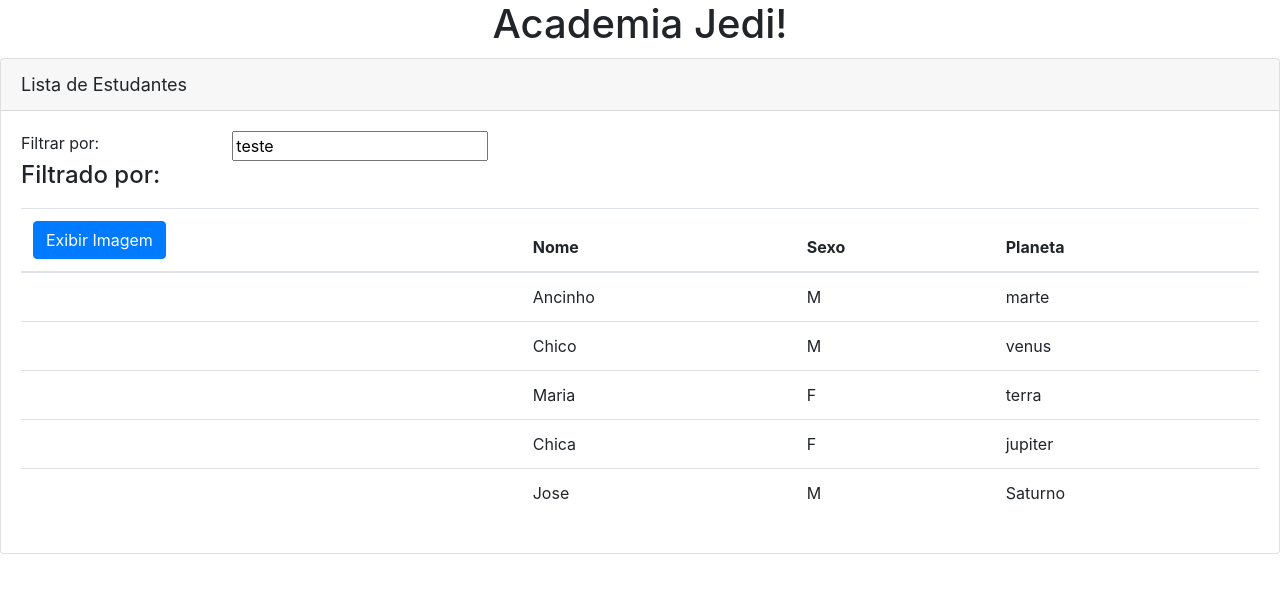
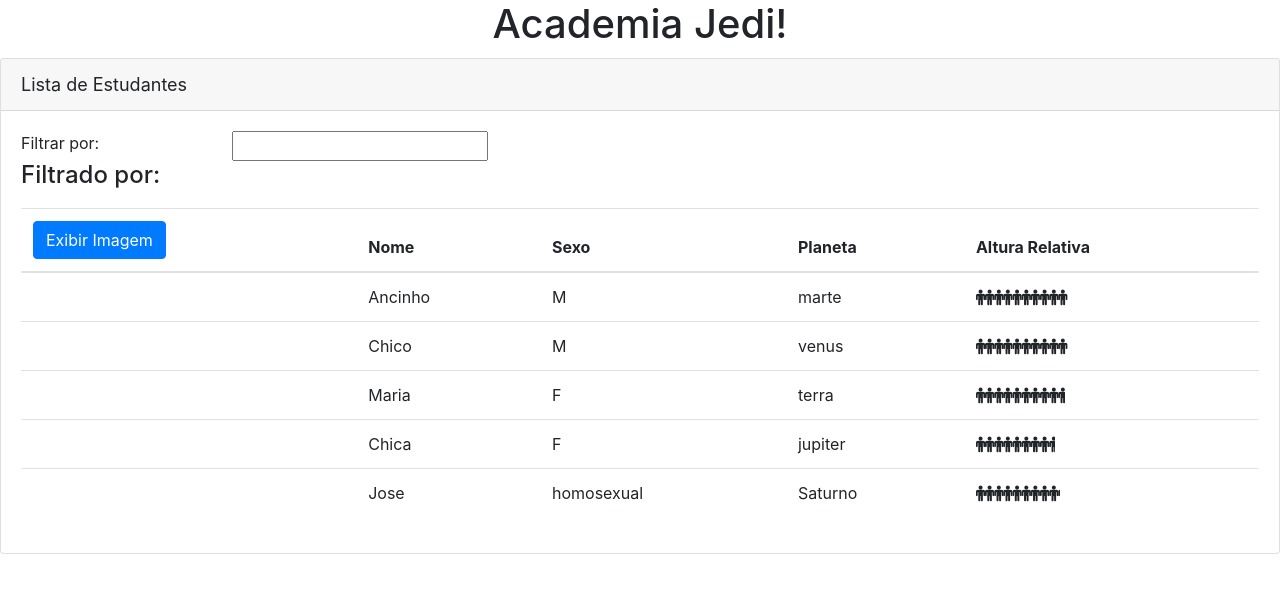
Before and after one commit to igorcpordeus/topicosWeb, an Angular app: page / in a window 1280 px wide. Shown: the top 592 px of the page. Built offline with nearby package versions, Linux system fonts and the light colour scheme.

Commit message:
tarefa 6

```diff
--- a/src/app/app.module.ts
+++ b/src/app/app.module.ts
@@ -5,10 +5,15 @@ import { FormsModule }   from '@angular/forms';
 import { AppRoutingModule } from './app-routing.module';
 import { AppComponent } from './app.component';
 import { ListaEstudantesComponent } from './estudantes/lista-estudantes.component';
+import { SexoPipe } from './compartilhado/sexo.pipe';
+import { AlturaComponent } from './compartilhado/altura.component';
 
 @NgModule({
   declarations: [
-    AppComponent, ListaEstudantesComponent,
+    AppComponent,
+    ListaEstudantesComponent,
+    SexoPipe,
+    AlturaComponent,
   ],
   imports: [
     BrowserModule,
--- /dev/null
+++ b/src/app/compartilhado/altura.component.ts
@@ -0,0 +1,20 @@
+import { Component, OnChanges, Input } from "@angular/core";
+
+@Component({
+    selector: "jedi-altura",
+    templateUrl: './rating.component.html',
+    styleUrls: ['./rating.component.css']
+})
+
+export class AlturaComponent implements OnChanges{
+
+   @Input() altura: number;
+   @Input() alturaMaxima: number;
+   larguraIcone: number;
+
+    ngOnChanges(): void {
+        this.larguraIcone = this.altura * 100 / this.alturaMaxima;
+        console.log(this.larguraIcone);
+    }
+
+}
--- a/src/app/compartilhado/rating.component.html
+++ b/src/app/compartilhado/rating.component.html
@@ -1,11 +1,16 @@
 <div class="crop"
-     [style.width.px]="starWidth"
-     [title]="rating">
-  <div style="width: 75px">
-    <span class="fa fa-star"></span>
-    <span class="fa fa-star"></span>
-    <span class="fa fa-star"></span>
-    <span class="fa fa-star"></span>
-    <span class="fa fa-star"></span>
+     [style.width.px]="larguraIcone"
+     [title]="altura">
+  <div style="width: 100px">
+    <span class="fa fa-male"></span>
+    <span class="fa fa-male"></span>
+    <span class="fa fa-male"></span>
+    <span class="fa fa-male"></span>
+    <span class="fa fa-male"></span>
+    <span class="fa fa-male"></span>
+    <span class="fa fa-male"></span>
+    <span class="fa fa-male"></span>
+    <span class="fa fa-male"></span>
+    <span class="fa fa-male"></span>
   </div>
 </div>
--- /dev/null
+++ b/src/app/compartilhado/sexo.pipe.ts
@@ -0,0 +1,16 @@
+import { Pipe, PipeTransform } from '@angular/core';
+
+@Pipe({
+    name: 'SexoPipe'
+})
+export class SexoPipe implements PipeTransform {
+    transform(valor: string, caractere: string): string {
+        if(caractere === "masculino"){
+            return valor.replace(caractere, 'M');
+        }
+        else if(caractere === "feminino"){
+            return valor.replace(caractere, 'F');
+        }
+        return caractere;
+    }
+}
--- /dev/null
+++ b/src/app/estudantes/estudantes.ts
@@ -0,0 +1,10 @@
+
+export interface IEstudantes{
+
+    estudanteId: number;
+    nomeEstudante: string;
+    sexoEstudante: string;
+    planeta: string;
+    altura: number;
+    urlImagem: string;
+}
--- a/src/app/estudantes/lista-estudantes.component.html
+++ b/src/app/estudantes/lista-estudantes.component.html
@@ -26,10 +26,11 @@
                         <th>Nome</th>
                         <th>Sexo</th>
                         <th>Planeta</th>
+                        <th>Altura Relativa</th>
                     </tr>
                 </thead>
                 <tbody>
-                        <tr *ngFor='let estudante of estudantes'>
+                        <tr *ngFor='let estudante of estudanteFiltrado'>
                                 <td>
                                     <img *ngIf='exibirImagem' [src] = 'estudante.urlImagem'
                                     [style.width.px] = 'larguraImagem'
@@ -37,8 +38,11 @@
                                     >
                                 </td>
                                 <td>{{estudante.nomeEstudante}}</td>
-                                <td>{{estudante.sexoEstudante}}</td>
+                                <td>{{estudante.sexoEstudante | SexoPipe: estudante.sexoEstudante}}</td>
                                 <td>{{estudante.planeta}}</td>
+                                <td> <jedi-altura [altura] = 'estudante.altura'
+                                    [alturaMaxima] = 'alturaMaxima' >
+                                    </jedi-altura> </td>
                         </tr>
                 </tbody>
             </table>
--- a/src/app/estudantes/lista-estudantes.component.ts
+++ b/src/app/estudantes/lista-estudantes.component.ts
@@ -1,54 +1,89 @@
-import { Component } from '@angular/core';
+import { Component, OnInit } from '@angular/core';
+import { IEstudantes } from './estudantes';
 
 @Component({
   selector: 'jedi-estudantes',
   templateUrl: './lista-estudantes.component.html'
 })
-export class ListaEstudantesComponent {
+export class ListaEstudantesComponent implements OnInit {
+
   tituloPagina: string = "Lista de Estudantes";
   larguraImagem: number = 50;
   margemImagem: number = 2;
   exibirImagem: boolean = false;
-    filtroLista: string = "teste";
+  _filtroLista: string;
+  estudanteFiltrado: IEstudantes[];
+  alturasEstudantes: number[];
+  alturaMaxima: number;
 
-    estudantes: any[] = [
+  constructor() {
+    this.estudanteFiltrado = this.estudantes;
+    this.filtroLista = '';
+  }
+
+  ngOnInit(): void {
+    this.alturasEstudantes = this.estudantes.map((estudante: IEstudantes) => estudante.altura);
+    this.alturaMaxima = Math.max.apply(null, this.alturasEstudantes);
+    //console.log(this.alturaMaxima);
+  }
+
+  estudantes: IEstudantes[] = [
     {
       "estudanteId": 1,
       "nomeEstudante": "Ancinho",
-          "sexoEstudante": "M",
+      "sexoEstudante": "masculino",
       "planeta": "marte",
+      "altura": 1.90,
       "urlImagem": "./assets/imagens/anakin_skywalker.jpg"
     },
     {
       "estudanteId": 2,
       "nomeEstudante": "Chico",
-            "sexoEstudante": "M",
+      "sexoEstudante": "masculino",
       "planeta": "venus",
+      "altura": 1.80,
       "urlImagem": "./assets/imagens/beru_whitesun_lars.jpg"
     },
     {
       "estudanteId": 5,
       "nomeEstudante": "Maria",
-            "sexoEstudante": "F",
+      "sexoEstudante": "feminino",
       "planeta": "terra",
+      "altura": 1.70,
       "urlImagem": "./assets/imagens/biggs_darklighter.jpg"
     },
     {
       "estudanteId": 6,
       "nomeEstudante": "Chica",
-            "sexoEstudante": "F",
+      "sexoEstudante": "feminino",
       "planeta": "jupiter",
+      "altura": 1.50,
       "urlImagem": "./assets/imagens/c-3po.jpg"
     },
     {
       "estudanteId": 9,
       "nomeEstudante": "Jose",
-            "sexoEstudante": "M",
+      "sexoEstudante": "homosexual",
       "planeta": "Saturno",
+      "altura": 1.60,
       "urlImagem": "./assets/imagens/chewbacca.jpg"
     },
   ]
-      alternarImagem(): void{
+  alternarImagem(): void {
     this.exibirImagem = !this.exibirImagem;
   };
+
+  get filtroLista(): string {
+    return this._filtroLista;
   }
+  set filtroLista(valor: string) {
+    this._filtroLista = valor;
+    this.estudanteFiltrado = this.filtroLista ? this.executarFiltro(this.filtroLista) : this.estudantes;
+  }
+
+  executarFiltro(filtrarPor: string): IEstudantes[] {
+    filtrarPor = filtrarPor.toLocaleLowerCase();
+    return this.estudantes.filter((estudante: IEstudantes) =>
+      estudante.nomeEstudante.toLocaleLowerCase().indexOf(filtrarPor) !== -1);
+  }
+}
```
Lines whose indentation alone changed are shown as unchanged.
